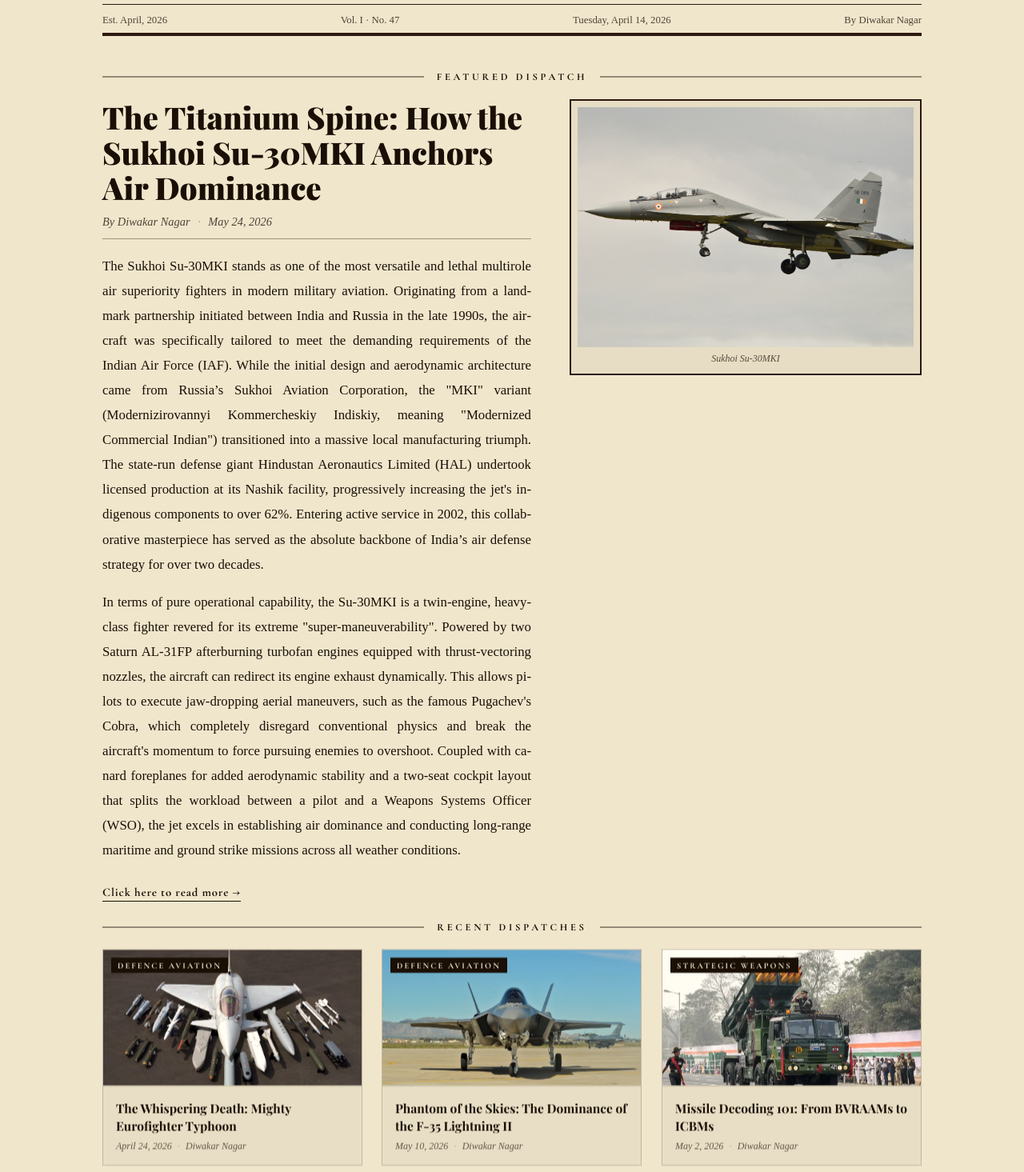
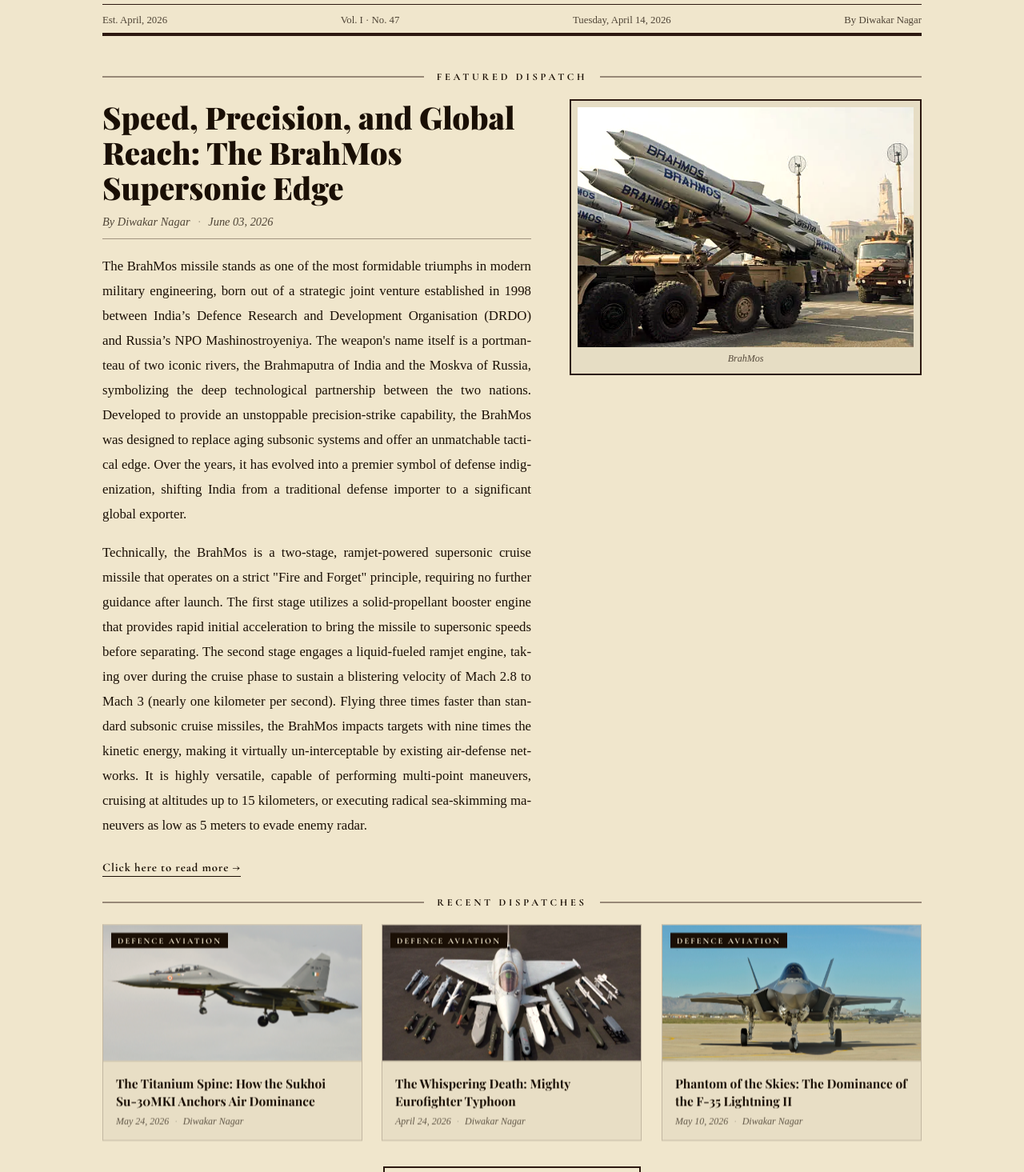
Before and after one commit to diwakar-web/AeroXplore.in, a React (Vite) app in the folder Frontend/: page / in a window 1280 px wide. Shown: the part 225-1690 px from the top of the page at 80% size. Built offline with nearby package versions, Linux system fonts and the light colour scheme; no server answers; a web font is replaced by a local one.

Commit message:
feat: implement scroll reveal hook and create blog archive and individual post pages

```diff
--- a/Frontend/src/Pages/AllBlogs.jsx
+++ b/Frontend/src/Pages/AllBlogs.jsx
@@ -5,6 +5,14 @@
 
 // ─── Blog Data (single source of truth ,  keep in sync with Home.jsx) ──────────
 const allBlogPosts = [
+  {
+    id: 'brahmos',
+    title: "Speed, Precision, and Global Reach: The BrahMos Supersonic Edge",
+    date: 'June 03, 2026',
+    author: 'Diwakar Nagar',
+    image: '/images/brahmos.webp',
+    category: 'Strategic Weapons',
+  },
   {
     id: 'su30-mki',
     title: "The Titanium Spine: How the Sukhoi Su-30MKI Anchors Air Dominance",
@@ -89,8 +97,8 @@
 
 // ─── Component ────────────────────────────────────────────────────────────────
 export default function AllBlogs() {
-  useScrollReveal();
   const [query, setQuery] = useState('');
+  useScrollReveal([query]);
 
   const filtered = useMemo(() => {
     const q = query.trim().toLowerCase();
--- a/Frontend/src/Pages/BlogPost.jsx
+++ b/Frontend/src/Pages/BlogPost.jsx
@@ -6,6 +6,20 @@
 const API_BASE = import.meta.env.VITE_API_BASE || 'http://localhost:5000/api';
 
 const postData = {
+  'brahmos': {
+    title: "Speed, Precision, and Global Reach: The BrahMos Supersonic Edge",
+    date: 'June 03, 2026',
+    author: 'Diwakar Nagar',
+    category: 'Strategic Weapons',
+    image: '/images/brahmos.webp',
+    thought: "The ultimate weapon is one that is never fired.",
+    content: [
+      "The BrahMos missile stands as one of the most formidable triumphs in modern military engineering, born out of a strategic joint venture established in 1998 between India’s Defence Research and Development Organisation (DRDO) and Russia’s NPO Mashinostroyeniya. The weapon's name itself is a portmanteau of two iconic rivers, the Brahmaputra of India and the Moskva of Russia, symbolizing the deep technological partnership between the two nations. Developed to provide an unstoppable precision-strike capability, the BrahMos was designed to replace aging subsonic systems and offer an unmatchable tactical edge. Over the years, it has evolved into a premier symbol of defense indigenization, shifting India from a traditional defense importer to a significant global exporter.",
+      "Technically, the BrahMos is a two-stage, ramjet-powered supersonic cruise missile that operates on a strict \"Fire and Forget\" principle, requiring no further guidance after launch. The first stage utilizes a solid-propellant booster engine that provides rapid initial acceleration to bring the missile to supersonic speeds before separating. The second stage engages a liquid-fueled ramjet engine, taking over during the cruise phase to sustain a blistering velocity of Mach 2.8 to Mach 3 (nearly one kilometer per second). Flying three times faster than standard subsonic cruise missiles, the BrahMos impacts targets with nine times the kinetic energy, making it virtually un-interceptable by existing air-defense networks. It is highly versatile, capable of performing multi-point maneuvers, cruising at altitudes up to 15 kilometers, or executing radical sea-skimming maneuvers as low as 5 meters to evade enemy radar.",
+      "What truly sets the BrahMos apart is its universal configuration, allowing it to be deployed across a diverse multi-carrier architecture spanning land, sea, and air. In naval warfare, it is deployed from frontline Indian Navy warships and conventional attack submarines, capable of vertical or inclined launches against both ships and coastal installations. For land forces, it is operated from Mobile Autonomous Launchers (MAL), allowing heavy truck-mounted regiments to swiftly deploy and strike deep behind enemy lines. The air-launched variant, customized to be lighter at 2,500 kilograms, is seamlessly integrated onto the Indian Air Force's frontline Sukhoi Su-30MKI strike fighters, enabling devastating stand-off strikes from hundreds of kilometers away without crossing hostile borders.",
+      "The strategic footprint of the BrahMos is rapidly expanding into the global arena, establishing India as a key Indo-Pacific security provider. The Philippines became the pioneering international customer by procuring shore-based anti-ship variants in a landmark 375 million dollar deal, and India has extended offers for the Extended Range (ER) variant to further bolster Manila's maritime deterrence. Furthermore, India has signed a major 629 million dollar contract to supply BrahMos missiles to Vietnam, intended to re-equip their Su-30MK2 fighter fleet and coastal defense assets, while export negotiations with Indonesia are in their final stages. Looking forward, the future scope of the platform focuses on radical technological evolution: the compact BrahMos-NG (Next Generation), which is lighter, stealthier, and designed for smaller platforms like the HAL Tejas fighter, and the futuristic BrahMos-II, a highly sophisticated hypersonic cruise missile engineered to exceed speeds of Mach 7."
+     ]
+  },
   'su30-mki': {
     title: "The Titanium Spine: How the Sukhoi Su-30MKI Anchors Air Dominance",
     date: 'May 24, 2026',
--- a/Frontend/src/Pages/Home.jsx
+++ b/Frontend/src/Pages/Home.jsx
@@ -5,16 +5,24 @@
 import logo from '../assets/logo.webp';
 
 const featuredPost = {
-  id: 'su30-mki',
-  title: "The Titanium Spine: How the Sukhoi Su-30MKI Anchors Air Dominance",
-  date: 'May 24, 2026',
+  id: 'brahmos',
+  title: "Speed, Precision, and Global Reach: The BrahMos Supersonic Edge",
+  date: 'June 03, 2026',
   author: 'Diwakar Nagar',
-  caption: 'Sukhoi Su-30MKI',
-  para1: `The Sukhoi Su-30MKI stands as one of the most versatile and lethal multirole air superiority fighters in modern military aviation. Originating from a landmark partnership initiated between India and Russia in the late 1990s, the aircraft was specifically tailored to meet the demanding requirements of the Indian Air Force (IAF). While the initial design and aerodynamic architecture came from Russia’s Sukhoi Aviation Corporation, the "MKI" variant (Modernizirovannyi Kommercheskiy Indiskiy, meaning "Modernized Commercial Indian") transitioned into a massive local manufacturing triumph. The state-run defense giant Hindustan Aeronautics Limited (HAL) undertook licensed production at its Nashik facility, progressively increasing the jet's indigenous components to over 62%. Entering active service in 2002, this collaborative masterpiece has served as the absolute backbone of India’s air defense strategy for over two decades.`,
-  para2: `In terms of pure operational capability, the Su-30MKI is a twin-engine, heavy-class fighter revered for its extreme "super-maneuverability". Powered by two Saturn AL-31FP afterburning turbofan engines equipped with thrust-vectoring nozzles, the aircraft can redirect its engine exhaust dynamically. This allows pilots to execute jaw-dropping aerial maneuvers, such as the famous Pugachev's Cobra, which completely disregard conventional physics and break the aircraft's momentum to force pursuing enemies to overshoot. Coupled with canard foreplanes for added aerodynamic stability and a two-seat cockpit layout that splits the workload between a pilot and a Weapons Systems Officer (WSO), the jet excels in establishing air dominance and conducting long-range maritime and ground strike missions across all weather conditions.`
+  caption: 'BrahMos',
+  para1: `The BrahMos missile stands as one of the most formidable triumphs in modern military engineering, born out of a strategic joint venture established in 1998 between India’s Defence Research and Development Organisation (DRDO) and Russia’s NPO Mashinostroyeniya. The weapon's name itself is a portmanteau of two iconic rivers, the Brahmaputra of India and the Moskva of Russia, symbolizing the deep technological partnership between the two nations. Developed to provide an unstoppable precision-strike capability, the BrahMos was designed to replace aging subsonic systems and offer an unmatchable tactical edge. Over the years, it has evolved into a premier symbol of defense indigenization, shifting India from a traditional defense importer to a significant global exporter.`,
+  para2: `Technically, the BrahMos is a two-stage, ramjet-powered supersonic cruise missile that operates on a strict "Fire and Forget" principle, requiring no further guidance after launch. The first stage utilizes a solid-propellant booster engine that provides rapid initial acceleration to bring the missile to supersonic speeds before separating. The second stage engages a liquid-fueled ramjet engine, taking over during the cruise phase to sustain a blistering velocity of Mach 2.8 to Mach 3 (nearly one kilometer per second). Flying three times faster than standard subsonic cruise missiles, the BrahMos impacts targets with nine times the kinetic energy, making it virtually un-interceptable by existing air-defense networks. It is highly versatile, capable of performing multi-point maneuvers, cruising at altitudes up to 15 kilometers, or executing radical sea-skimming maneuvers as low as 5 meters to evade enemy radar.`
 };
 
 const blogPosts = [
+  {
+    id: 'su30-mki',
+    title: "The Titanium Spine: How the Sukhoi Su-30MKI Anchors Air Dominance",
+    date: 'May 24, 2026',
+    author: 'Diwakar Nagar',
+    image: '/images/Su30mki.webp',
+    category: 'Defence Aviation'
+  },
   {
     id: 'typhoon',
     title: " The Whispering Death: Mighty Eurofighter Typhoon",
@@ -31,18 +39,6 @@
     image: '/images/f-35.webp',
     category: 'Defence Aviation',
   },
-
-  {
-    id: 'missile',
-    title: "Missile Decoding 101: From BVRAAMs to ICBMs",
-    date: 'May 2, 2026',
-    author: 'Diwakar Nagar',
-    image: '/images/missile.webp',
-    category: 'Strategic Weapons'
-  },
-
-
-
 ];
 
 const API_BASE = import.meta.env.VITE_API_BASE || 'http://localhost:5000/api';
@@ -164,7 +160,7 @@
               <div className="featured-right" data-reveal="fade-right" style={{ '--reveal-delay': '0.3s' }}>
                 <div className="featured-photo-frame">
                   <img
-                    src="/images/Su30mki.webp"
+                    src="/images/brahmos.webp"
                     alt="Featured Article"
                     className="featured-photo"
                   />
--- a/Frontend/src/hooks/useScrollReveal.js
+++ b/Frontend/src/hooks/useScrollReveal.js
@@ -10,7 +10,7 @@
  *
  * Usage: call `useScrollReveal()` once inside any page component.
  */
-export default function useScrollReveal() {
+export default function useScrollReveal(deps = []) {
   useEffect(() => {
     const targets = document.querySelectorAll('[data-reveal]');
     const observer = new IntersectionObserver(
@@ -28,8 +28,12 @@
       }
     );
 
-    targets.forEach((el) => observer.observe(el));
+    targets.forEach((el) => {
+      if (!el.classList.contains('revealed')) {
+        observer.observe(el);
+      }
+    });
 
     return () => observer.disconnect();
-  }, []);
+  }, deps);
 }
```
Also changed, not shown: Frontend/public/images/brahmos.webp (added).
